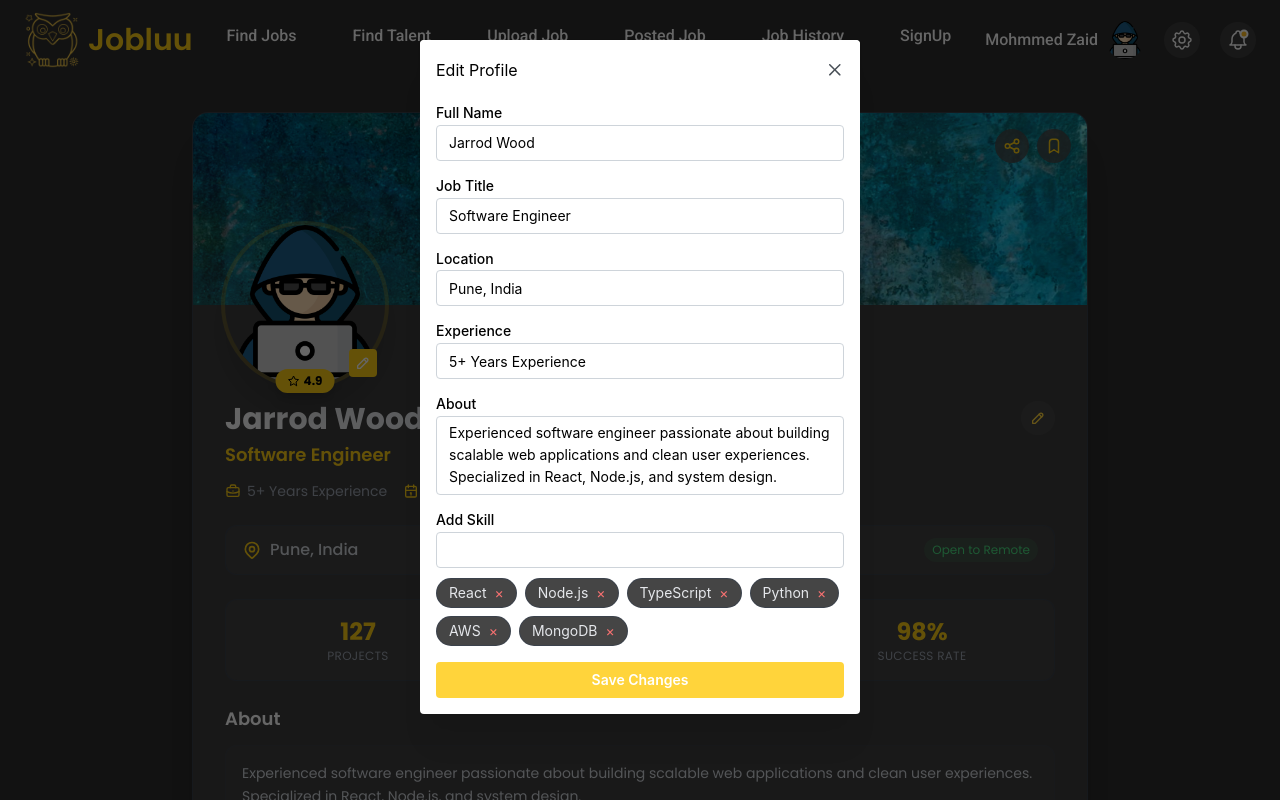
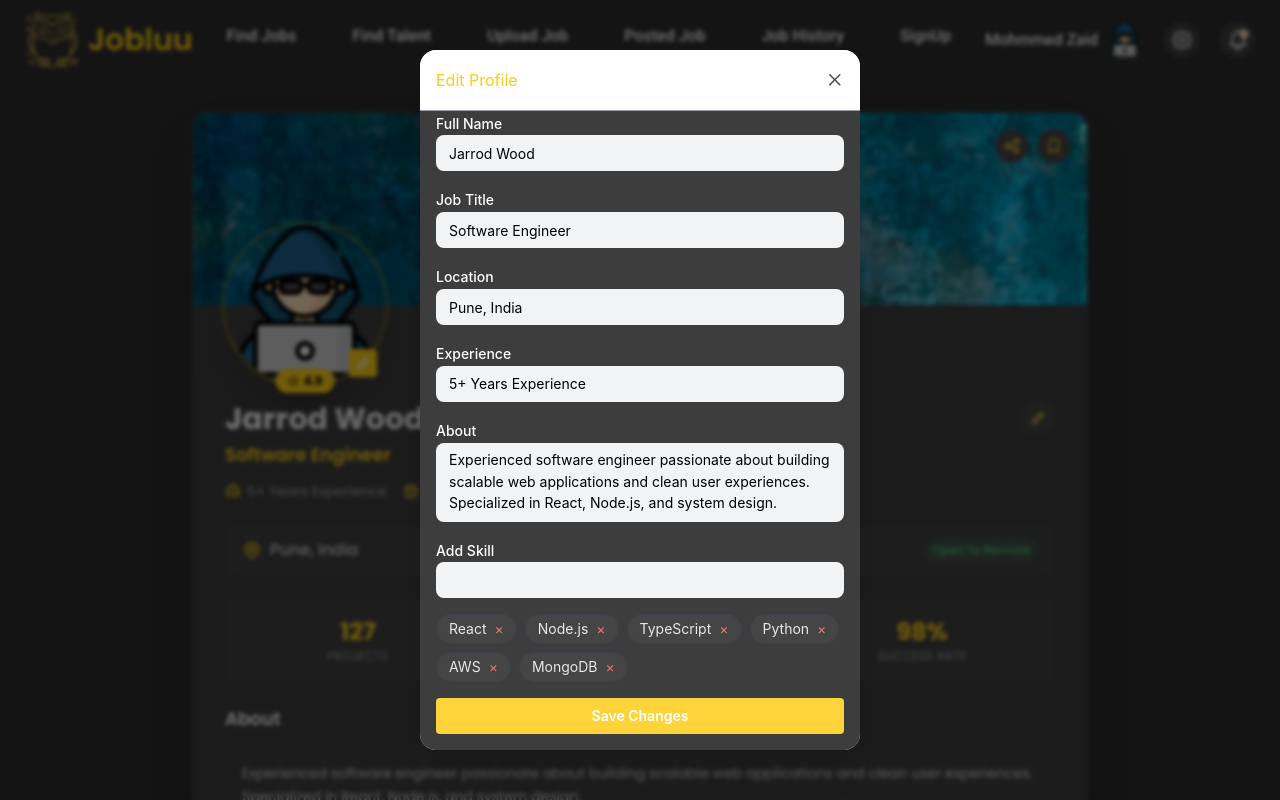
Before and after one commit to Mohmmed-Zaid/Jobluu, a React (Vite) app in the folder react-mantine-tailwind-redux/: page /profile in a window 1280 px wide. Both pictures are taken after a click on the button 1038 px from the left and 418 px from the top of the page. Shown: the top 800 px of the page. Built offline with nearby package versions, Linux system fonts and the light colour scheme.

Commit message:
Initial push for funtionality

```diff
--- a/react-mantine-tailwind-redux/src/Profile/Profile.tsx
+++ b/react-mantine-tailwind-redux/src/Profile/Profile.tsx
@@ -8,7 +8,13 @@ import {
   IconBookmark,
   IconPencil,
 } from "@tabler/icons-react";
-import { ActionIcon, Modal, TextInput, Textarea, Button } from "@mantine/core";
+import {
+  ActionIcon,
+  Modal,
+  TextInput,
+  Textarea,
+  Button,
+} from "@mantine/core";
 import ExpCard from "./ExpCard";
 import RecommendTalent from "./RecommendTalent";
 import CertificateCard from "./CertificateCard";
@@ -16,7 +22,7 @@ import Header from "../Header/Header";
 import Footer from "../footer/Footer";
 
 const Profile = () => {
-  const fileInputRef = useRef(null);
+  const fileInputRef = useRef<HTMLInputElement | null>(null);
   const [avatar, setAvatar] = useState("/avatar.png");
   const [editOpen, setEditOpen] = useState(false);
 
@@ -41,7 +47,7 @@ const Profile = () => {
   ]);
   const [newSkill, setNewSkill] = useState("");
 
-  const handleAvatarChange = (e: { target: { files: any[] } }) => {
+  const handleAvatarChange = (e: React.ChangeEvent<HTMLInputElement>) => {
     const file = e.target.files?.[0];
     if (file) setAvatar(URL.createObjectURL(file));
   };
@@ -50,42 +56,61 @@ const Profile = () => {
     <>
       <Header />
 
-      {/* Modal for editing */}
-      <Modal opened={editOpen} onClose={() => setEditOpen(false)} title="Edit Profile">
+      {/* Modal for editing profile */}
+      <Modal
+        opened={editOpen}
+        onClose={() => setEditOpen(false)}
+        title="Edit Profile"
+        centered
+        overlayProps={{ blur: 2, backgroundOpacity: 0.55 }}
+        radius="lg"
+        classNames={{
+          body: "bg-mine-shaft-900 text-white",
+          header: "border-b border-slate-700/50 text-yellow-400 font-bold",
+        }}
+      >
+        <div className="space-y-4">
           <TextInput
             label="Full Name"
+            variant="filled"
+            radius="md"
             value={profileData.name}
             onChange={(e) => setProfileData({ ...profileData, name: e.target.value })}
-          mb="sm"
           />
           <TextInput
             label="Job Title"
+            variant="filled"
+            radius="md"
             value={profileData.title}
             onChange={(e) => setProfileData({ ...profileData, title: e.target.value })}
-          mb="sm"
           />
           <TextInput
             label="Location"
+            variant="filled"
+            radius="md"
             value={profileData.location}
             onChange={(e) => setProfileData({ ...profileData, location: e.target.value })}
-          mb="sm"
           />
           <TextInput
             label="Experience"
+            variant="filled"
+            radius="md"
             value={profileData.experience}
             onChange={(e) => setProfileData({ ...profileData, experience: e.target.value })}
-          mb="sm"
           />
           <Textarea
             label="About"
+            variant="filled"
+            radius="md"
+            minRows={3}
+            autosize
             value={about}
             onChange={(e) => setAbout(e.target.value)}
-          autosize
-          minRows={3}
-          mb="sm"
           />
           <TextInput
             label="Add Skill"
+            variant="filled"
+            radius="md"
             value={newSkill}
             onChange={(e) => setNewSkill(e.target.value)}
             onKeyDown={(e) => {
@@ -97,9 +122,9 @@ const Profile = () => {
                 }
               }
             }}
-          mb="xs"
           />
-        <div className="flex flex-wrap gap-2 mb-4">
+
+          <div className="flex flex-wrap gap-2">
             {skills.map((skill, i) => (
               <span
                 key={i}
@@ -116,21 +141,27 @@ const Profile = () => {
             ))}
           </div>
 
-        <Button onClick={() => setEditOpen(false)} fullWidth mt="md" color="yellow">
+          <Button
+            onClick={() => setEditOpen(false)}
+            fullWidth
+            mt="md"
+            color="yellow"
+            className="transition-all hover:scale-105 active:scale-95"
+          >
             Save Changes
           </Button>
+        </div>
       </Modal>
 
       <div className="w-full max-w-4xl mx-auto mt-8 mb-16 bg-mine-shaft-900 rounded-2xl overflow-hidden shadow-2xl border border-slate-700/50">
         {/* Banner */}
         <div className="relative">
           <img className="w-full h-48 object-cover" src="/banner.png" alt="Banner" />
-          <div className="absolute inset-0 bg-gradient-to-tr from-yellow-400/10 via-transparent to-yellow-400/5" />
           <div className="absolute top-4 right-4 flex gap-2">
-            <button className="bg-mine-shaft-800/80 hover:bg-mine-shaft-700 p-2 rounded-full">
+            <button className="bg-mine-shaft-800 p-2 rounded-full">
               <IconShare size={18} className="text-yellow-400" />
             </button>
-            <button className="bg-mine-shaft-800/80 hover:bg-mine-shaft-700 p-2 rounded-full">
+            <button className="bg-mine-shaft-800 p-2 rounded-full">
               <IconBookmark size={18} className="text-yellow-400" />
             </button>
           </div>
@@ -167,7 +198,7 @@ const Profile = () => {
           </div>
         </div>
 
-        {/* Profile Info */}
+        {/* Profile Main */}
         <div className="pt-24 pb-8 px-8 text-white">
           <div className="flex items-start justify-between mb-6">
             <div>
@@ -236,9 +267,9 @@ const Profile = () => {
           <div className="mb-8">
             <h3 className="text-white font-semibold mb-3 text-lg">Core Skills</h3>
             <div className="flex flex-wrap gap-2">
-              {skills.map((skill) => (
+              {skills.map((skill, index) => (
                 <span
-                  key={skill}
+                  key={index}
                   className="bg-mine-shaft-800 hover:bg-mine-shaft-700 text-gray-300 hover:text-white px-3 py-2 rounded-full text-sm border border-slate-700/50 hover:border-yellow-400/50 transition cursor-pointer"
                 >
                   {skill}
@@ -260,7 +291,7 @@ const Profile = () => {
             </button>
           </div>
 
-          {/* Experience Section */}
+          {/* Experience */}
           <h3 className="text-white font-semibold text-lg mb-4">Experience</h3>
           <ExpCard />
 
@@ -273,6 +304,7 @@ const Profile = () => {
           <RecommendTalent />
         </div>
       </div>
+
       <Footer />
     </>
   );
```
Lines whose indentation alone changed are shown as unchanged.
